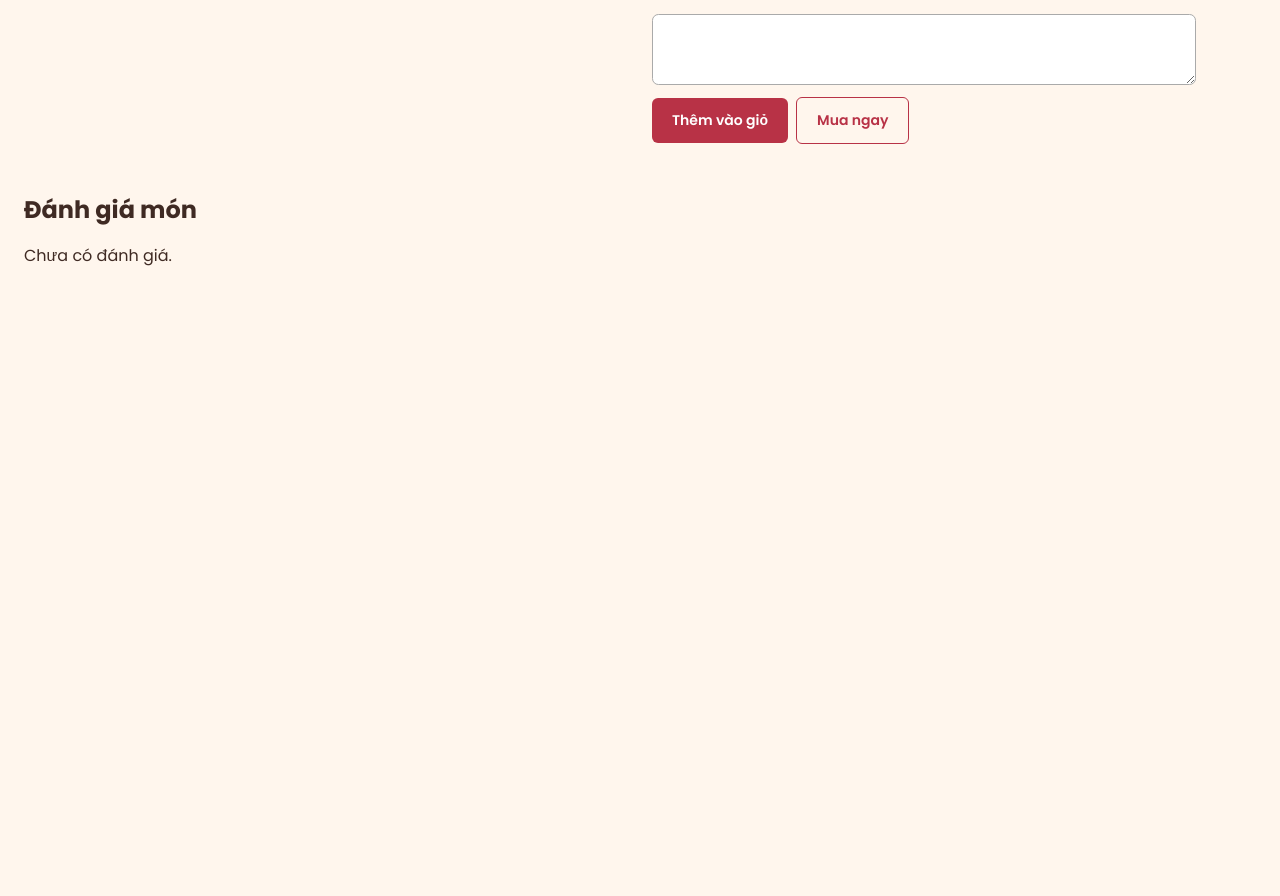
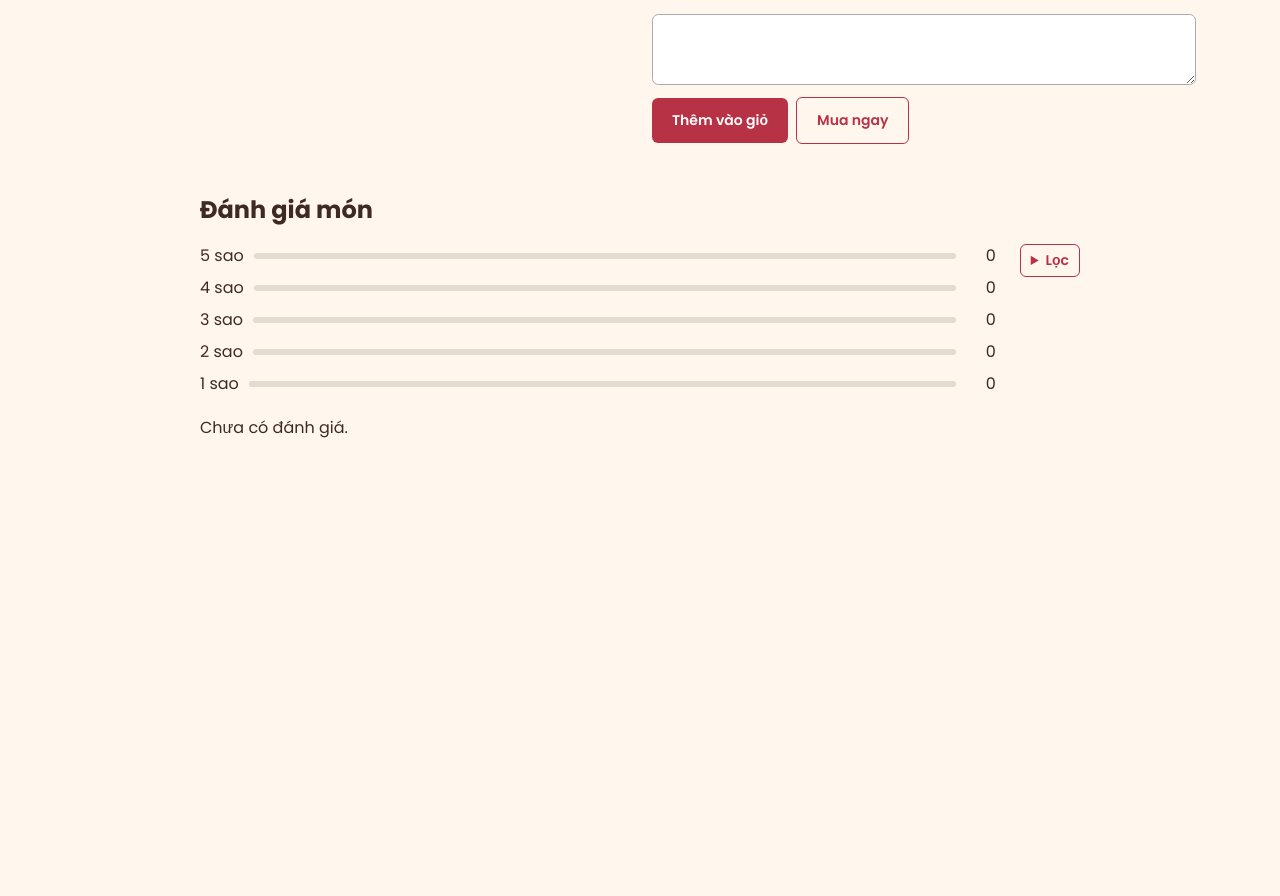
Before and after one commit to lytuk5/coffee, an ASP.NET Core app: page /Menu/Details/bac-xiu in a window 1280 px wide. Shown: the part 665-1561 px from the top of the page. Run offline with ASP.NET Core 8, Linux system fonts and the light colour scheme; data that the repository does not hold is empty; the project's own start-up code is not run, and a stand-in starts its controllers and pages; database files in the repository are not loaded; some libraries are stand-ins or nearby versions.

Commit message:
Show menu sales and refine review breakdown and filters

```diff
--- a/coffee/Controllers/MenuController.cs
+++ b/coffee/Controllers/MenuController.cs
@@ -26,16 +26,18 @@ public class MenuController(CafeDbContext database) : Controller
 
         var visibleItems = items.ToList();
         var ids = visibleItems.Select(item => item.Id).ToList();
-        var ratings = database.MenuReviews.Where(review => ids.Contains(review.MenuItemId))
-            .GroupBy(review => review.MenuItemId)
-            .Select(group => new { Id = group.Key, Average = group.Average(review => (double)review.Rating), Count = group.Count() })
-            .ToDictionary(group => group.Id, group => (group.Average, group.Count));
+        var soldQuantities = database.Orders.Where(order => order.Status == OrderStatus.Delivered)
+            .SelectMany(order => order.Items)
+            .Where(line => ids.Contains(line.ItemId))
+            .GroupBy(line => line.ItemId)
+            .Select(group => new { Id = group.Key, Quantity = group.Sum(line => (long)line.Quantity) })
+            .ToDictionary(group => group.Id, group => group.Quantity);
 
         var model = new MenuIndexViewModel
         {
             Categories = database.Categories.AsNoTracking().OrderBy(category => category.Name).ToList(),
             Items = visibleItems,
-            Ratings = ratings,
+            SoldQuantities = soldQuantities,
             ActiveCategory = active,
             Keyword = keyword
         };
@@ -44,7 +46,7 @@ public class MenuController(CafeDbContext database) : Controller
     }
 
     [AllowAnonymous]
-    public IActionResult Details(string id)
+    public IActionResult Details(string id, int? rating = null)
     {
         var item = database.MenuItems.AsNoTracking().SingleOrDefault(item => item.Id == id);
         if (item is null)
@@ -71,7 +73,7 @@ public class MenuController(CafeDbContext database) : Controller
         Guid? customerId = User.IsInRole("Customer") ? CustomerIdentity.GetId(User) : null;
         ViewData["ReviewCustomerId"] = customerId;
         var canReview = customerId.HasValue && CanReview(id, customerId.Value);
-        return View(new MenuDetailsViewModel(item, photos, reviews, canReview));
+        return View(new MenuDetailsViewModel(item, photos, reviews, canReview, rating is >= 1 and <= 5 ? rating : null));
     }
 
     [HttpGet]
--- a/coffee/Models/MenuReview.cs
+++ b/coffee/Models/MenuReview.cs
@@ -24,4 +24,4 @@ public class MenuReviewForm
 public record MenuReviewEntry(Guid CustomerAccountId, string UserName, int Rating, string Comment, DateTime CreatedAt);
 
 public record MenuDetailsViewModel(
-    MenuItem Item, List<string> Photos, List<MenuReviewEntry> Reviews, bool CanReview);
+    MenuItem Item, List<string> Photos, List<MenuReviewEntry> Reviews, bool CanReview, int? SelectedRating);
--- a/coffee/Models/ViewModels.cs
+++ b/coffee/Models/ViewModels.cs
@@ -7,7 +7,7 @@ public class MenuIndexViewModel
 {
     public List<Category> Categories { get; set; } = new();
     public List<MenuItem> Items { get; set; } = new();
-    public Dictionary<string, (double Average, int Count)> Ratings { get; set; } = new();
+    public Dictionary<string, long> SoldQuantities { get; set; } = new();
     public string ActiveCategory { get; set; } = "all";
     public string Keyword { get; set; } = "";
 }
--- a/coffee/Views/Menu/Details.cshtml
+++ b/coffee/Views/Menu/Details.cshtml
@@ -3,6 +3,11 @@
     var item = Model.Item;
     ViewData["Title"] = item.Name;
     var categoryName = ViewData["CategoryName"] as string;
+    var ratingCounts = Model.Reviews.GroupBy(review => review.Rating)
+        .ToDictionary(group => group.Key, group => group.Count());
+    var maxRatingCount = Math.Max(1, ratingCounts.Values.DefaultIfEmpty().Max());
+    var visibleReviews = Model.Reviews.Where(review => !Model.SelectedRating.HasValue ||
+        review.Rating == Model.SelectedRating).ToList();
 }
 
 <section class="view">
@@ -93,6 +98,31 @@
     {
         <partial name="_RatingSummary" model="@((Model.Reviews.Average(review => review.Rating), Model.Reviews.Count))" />
     }
+    <div class="review-overview">
+        <div class="review-breakdown" role="group" aria-label="Số lượt theo mức sao">
+            @for (var stars = 5; stars >= 1; stars--)
+            {
+                var count = ratingCounts.GetValueOrDefault(stars);
+                <div class="review-breakdown-row">
+                    <span>@stars sao</span>
+                    <meter min="0" max="@maxRatingCount" value="@count" aria-hidden="true"></meter>
+                    <span class="review-breakdown-count">@count</span>
+                </div>
+            }
+        </div>
+        <details class="review-filter">
+            <summary class="btn-secondary">@(Model.SelectedRating is int rating ? $"Lọc · {rating} sao" : "Lọc")</summary>
+            <nav class="review-filter-options" aria-label="Lọc đánh giá theo số sao">
+                <a asp-action="Details" asp-route-id="@item.Id" asp-fragment="reviews"
+                   aria-current="@(!Model.SelectedRating.HasValue ? "true" : null)">Tất cả đánh giá</a>
+                @for (var stars = 5; stars >= 1; stars--)
+                {
+                    <a asp-action="Details" asp-route-id="@item.Id" asp-route-rating="@stars" asp-fragment="reviews"
+                       aria-current="@(Model.SelectedRating == stars ? "true" : null)">@stars sao</a>
+                }
+            </nav>
+        </details>
+    </div>
     @if (Model.CanReview)
     {
         <form method="post" asp-action="Review" asp-route-id="@item.Id" class="admin-form menu-detail-form">
@@ -102,11 +132,11 @@
             <button class="btn-primary">Gửi đánh giá</button>
         </form>
     }
-    @if (Model.Reviews.Count == 0)
+    @if (visibleReviews.Count == 0)
     {
-        <p>Chưa có đánh giá.</p>
+        <p>@(Model.SelectedRating.HasValue ? $"Chưa có đánh giá {Model.SelectedRating} sao." : "Chưa có đánh giá.")</p>
     }
-    @foreach (var review in Model.Reviews)
+    @foreach (var review in visibleReviews)
     {
         <article class="menu-review">
             <p class="menu-review-meta">
@@ -120,22 +150,27 @@
             @{
                 var isOwner = (Guid?)ViewData["ReviewCustomerId"] == review.CustomerAccountId;
             }
+            @if (isOwner || User.IsInRole("Admin"))
+            {
+                <div class="menu-review-actions">
+                    @if (isOwner)
+                    {
+                        <details class="menu-review-edit-toggle">
+                            <summary class="btn-secondary" aria-controls="edit-review-form">Sửa đánh giá</summary>
+                        </details>
+                    }
+                    <form method="post" asp-action="DeleteReview" asp-route-id="@item.Id" asp-route-authorId="@review.CustomerAccountId">
+                        <button type="submit" class="btn-secondary" data-confirm="Bạn có chắc muốn xóa đánh giá này?">Xóa đánh giá</button>
+                    </form>
+                </div>
+            }
             @if (isOwner)
             {
-                <details>
-                    <summary class="btn-secondary">Sửa đánh giá</summary>
-                    <form method="post" asp-action="EditReview" asp-route-id="@item.Id" class="admin-form menu-detail-form">
-                        <partial name="_StarRating" model="review.Rating" />
-                        <label for="edit-review-comment">Nhận xét</label>
-                        <textarea id="edit-review-comment" name="Comment" maxlength="1000" required>@review.Comment</textarea>
-                        <button class="btn-primary">Lưu đánh giá</button>
-                    </form>
-                </details>
-            }
-            @if (isOwner || User.IsInRole("Admin"))
-            {
-                <form method="post" asp-action="DeleteReview" asp-route-id="@item.Id" asp-route-authorId="@review.CustomerAccountId">
-                    <button type="submit" class="btn-secondary" data-confirm="Bạn có chắc muốn xóa đánh giá này?">Xóa đánh giá</button>
+                <form id="edit-review-form" method="post" asp-action="EditReview" asp-route-id="@item.Id" class="admin-form menu-detail-form">
+                    <partial name="_StarRating" model="review.Rating" />
+                    <label for="edit-review-comment">Nhận xét</label>
+                    <textarea id="edit-review-comment" name="Comment" maxlength="1000" required>@review.Comment</textarea>
+                    <button class="btn-primary">Lưu đánh giá</button>
                 </form>
             }
         </article>
--- a/coffee/wwwroot/css/site.css
+++ b/coffee/wwwroot/css/site.css
@@ -1013,7 +1013,7 @@ body:has(.menu-edit-dialog[open]) { overflow: hidden; }
 .order-review-form legend { font-weight: 700; }
 .order-review-form textarea { padding: 8px; font: inherit; resize: vertical; }
 .order-review-form button { justify-self: start; }
-.menu-rating-link { display: inline-block; margin-block: 3px; }
+.menu-sold-count { display: block; margin-block: 3px; color: var(--color-text-muted, #70554a); font-size: .8rem; }
 .menu-rating-summary { display: inline-flex; align-items: center; gap: 4px; font-size: .875rem; }
 .menu-rating-stars {
     background: linear-gradient(to right, #f4a900 var(--rating-fill), #82766a var(--rating-fill));
@@ -1032,3 +1032,43 @@ body:has(.menu-edit-dialog[open]) { overflow: hidden; }
 .star-rating label:has(~ label input:checked) span,
 .star-selected { color: #f4a900; }
 .star-rating input:focus-visible + span { outline: 2px solid currentColor; outline-offset: 2px; }
+
+.view.menu-reviews { width: min(100%, 58rem); margin-inline: auto; }
+.menu-reviews .menu-detail-form { max-width: 100%; }
+.review-overview {
+    display: grid;
+    grid-template-columns: minmax(0, 1fr) auto;
+    align-items: start;
+    gap: clamp(8px, 2vw, 24px);
+    margin-block: 14px 20px;
+}
+.review-breakdown { display: grid; gap: 8px; }
+.review-filter { position: relative; }
+.review-filter summary { width: max-content; padding: 5px 10px; font-size: .875rem; cursor: pointer; }
+.review-filter-options {
+    position: absolute;
+    inset-inline-end: 0;
+    z-index: 1;
+    display: grid;
+    min-width: max-content;
+    margin-top: 5px;
+    padding: 4px;
+    border: 1px solid var(--color-border);
+    border-radius: 8px;
+    background: var(--color-bg-card);
+    box-shadow: var(--shadow-md);
+}
+.review-filter-options a { padding: 5px 10px; border-radius: 4px; }
+.review-filter-options a:hover, .review-filter-options a[aria-current] { background: #e4f0e5; }
+.review-filter-options a[aria-current] { font-weight: 700; }
+.review-breakdown-row { display: grid; grid-template-columns: max-content minmax(0, 1fr) max-content; align-items: center; gap: 10px; }
+.review-breakdown-row meter { width: 100%; height: 12px; }
+.review-breakdown-row meter::-webkit-meter-bar { background: #e5dbcf; border: 0; }
+.review-breakdown-row meter::-webkit-meter-optimum-value { background: #f4a900; }
+.review-breakdown-row meter::-moz-meter-bar { background: #f4a900; }
+.review-breakdown-count { min-width: 3ch; text-align: right; }
+.menu-review-actions { display: flex; align-items: center; flex-wrap: wrap; gap: 8px; margin-top: 8px; }
+.menu-reviews .menu-review-actions form { margin: 0; }
+.menu-review-actions .btn-secondary { display: inline-flex; padding: 5px 10px; font-size: .875rem; cursor: pointer; }
+.menu-review-actions + #edit-review-form { display: none; }
+.menu-review-actions:has(.menu-review-edit-toggle[open]) + #edit-review-form { display: grid; margin-top: 10px; }
```
Also changed, not shown: coffee/Views/Menu/Index.cshtml (+5 -5 lines).
